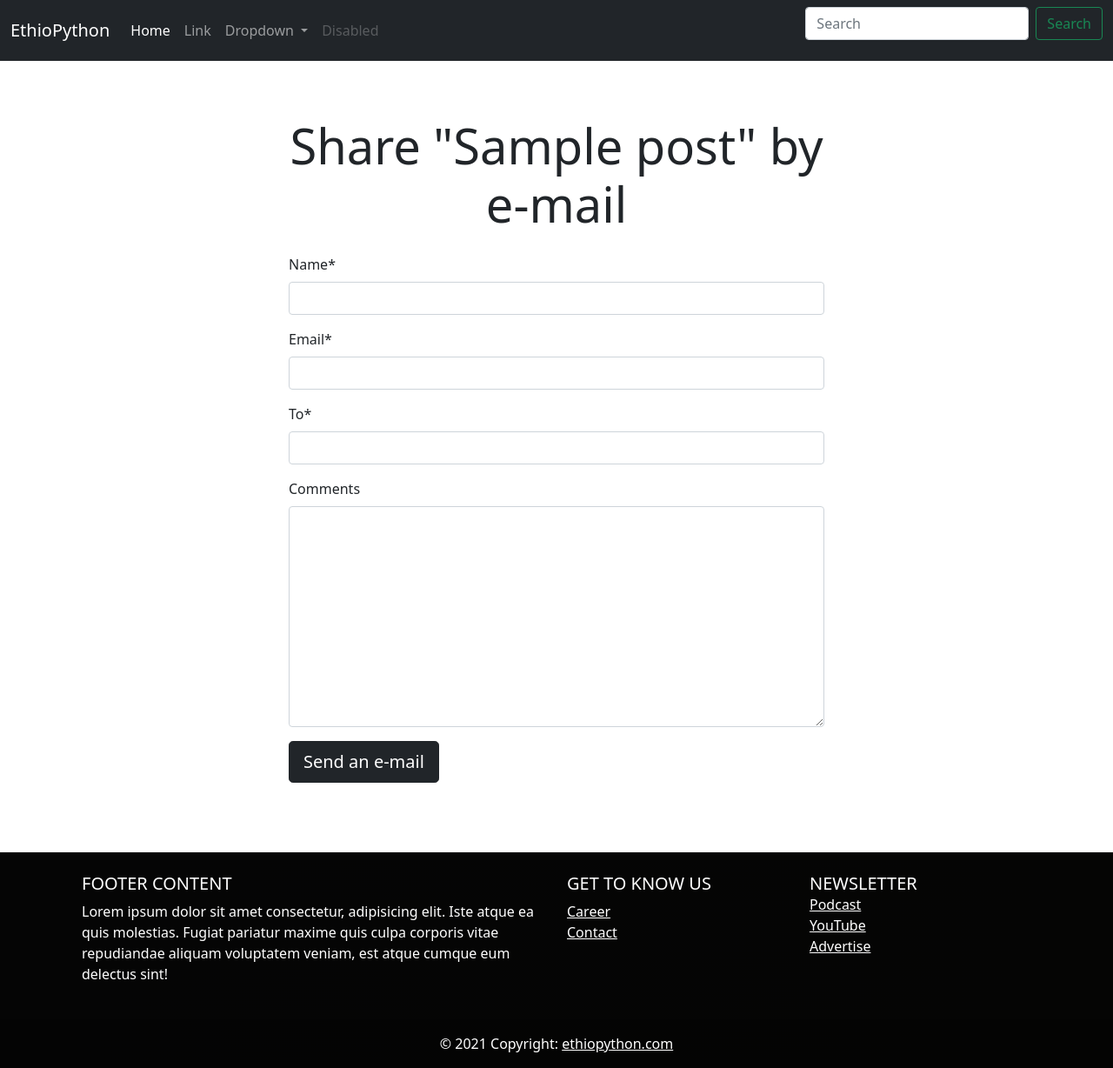
After one commit to ephremworkeye/ethiopython, a Django app: page /1/share/ in a window 1280 px wide. The commit adds this page. Shown: the whole page at 87% size. Run offline with Django 3.2, Linux system fonts and the light colour scheme; tables that the repository leaves empty hold one stand-in row (values such as "Sample post"); some libraries are stand-ins or nearby versions.

Commit message:
sharing post by email implemented

```diff
--- /dev/null
+++ b/blog/forms.py
@@ -0,0 +1,8 @@
+from django import forms
+
+
+class PostEmailShareForm(forms.Form):
+    name = forms.CharField(max_length=50)
+    email = forms.EmailField()
+    to = forms.EmailField()
+    comments = forms.CharField(required=False, widget=forms.Textarea)
--- a/blog/templates/blog/post_detail.html
+++ b/blog/templates/blog/post_detail.html
@@ -9,6 +9,12 @@
         </div>
         <div class="card-body">
             <p class="card-text text-justify">{{ post.body }}</p>
+            <p class="card-text text-justify">
+                <a href="{% url 'blog:post_share' post.id %}" class="nav-link">
+                    Share
+                </a>
+            </p>
+
             <a href="#" class="btn btn-primary">Go somewhere</a>
         </div>
         <div class="card-footer text-muted text-start">
--- /dev/null
+++ b/blog/templates/blog/post_share.html
@@ -0,0 +1,22 @@
+{% extends 'base.html'%}
+{% load crispy_forms_tags %}
+{% load static %}
+{% block title %}Share a post{% endblock%}
+
+{% block content %}
+{% if sent %}
+<div class="container text-center m-auto my-5 py-5">
+    <p class="lead fw-bold bg-success">E-mail successfully sent {{ form.cleaned_data.to }}</p>
+</div>
+
+{% else %}
+<div class="container m-auto my-5 py-3 col-lg-6">
+    <h1 class="display-4 text-center pb-3">Share "{{ post.title }}" by e-mail</h1>
+    <form method="post bg-light">
+        {{ form|crispy }}
+        {% csrf_token %}
+        <button type="submit" class="btn btn-lg btn-dark">Send an e-mail</button>
+    </form>
+</div>
+{% endif %}
+{% endblock %}
--- a/blog/urls.py
+++ b/blog/urls.py
@@ -6,4 +6,5 @@ urlpatterns = [
     path('', views.post_list, name='post_list'),
     path('<int:year>/<int:month>/<int:day>/<slug:slug>/',
          views.post_detail, name='post_detail'),
+    path('<int:id>/share/', views.post_share, name='post_share'),
 ]
--- a/blog/views.py
+++ b/blog/views.py
@@ -1,5 +1,7 @@
 from django.shortcuts import render, get_object_or_404
 from django.core.paginator import Paginator, EmptyPage, PageNotAnInteger
+from django.core.mail import send_mail
+from .forms import PostEmailShareForm
 from .models import Post
 
 # Create your views here.
@@ -27,3 +29,20 @@ def post_detail(request, year, month, day, slug):
                              slug=slug,
                              status='published')
     return render(request, 'blog/post_detail.html', {'post': post})
+
+
+def post_share(request, id):
+    post = get_object_or_404(Post, id=id, status='published')
+    sent = False
+    if request.method == 'POST':
+        form = PostEmailShareForm(request.POST)
+        if form.is_valid():
+            cd = form.cleaned_data
+            post_url = request.build_absolute_uri(post.get_absolute_url())
+            subject = f"{cd['name']} recommends you read {post.title}"
+            message = f"Read {post.title} at {post_url}\n\n {cd['name']}\'s comments: {cd['comments']}"
+            send_mail(subject, message, 'ephremwube@gmail.com', [cd['to']])
+            sent = True
+    else:
+        form = PostEmailShareForm()
+    return render(request, 'blog/post_share.html', {'post': post, 'form': form, 'sent': sent})
```
Also changed, not shown: ethiopython/settings.py (+10 -0 lines).
